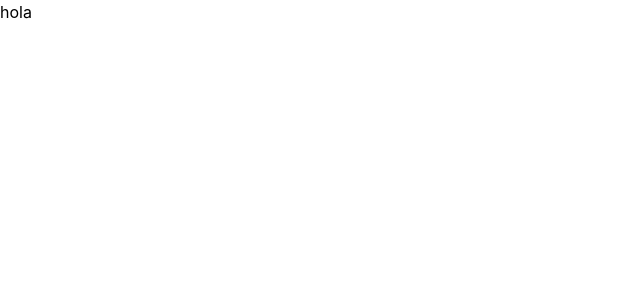
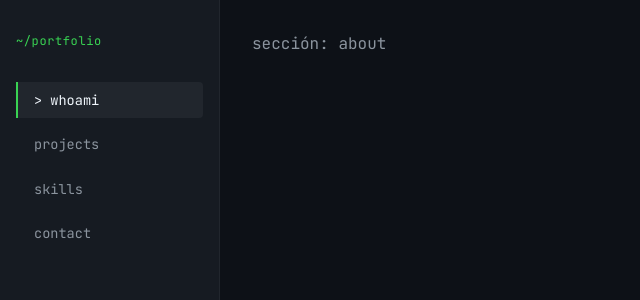
Before and after one commit to Jasu17/Jasu17.github.io, a React (Vite) app: page / in a window 1280 px wide. Shown: the top 300 px of the page, without its empty margins (0-640 px from the left). Built offline with nearby package versions, Linux system fonts and the light colour scheme.

Commit message:
feat: add sidebar navigation with active state

```diff
--- a/index.html
+++ b/index.html
@@ -4,6 +4,9 @@
     <meta charset="UTF-8" />
     <link rel="icon" type="image/svg+xml" href="/favicon.svg" />
     <meta name="viewport" content="width=device-width, initial-scale=1.0" />
+    <link rel="preconnect" href="https://fonts.googleapis.com" />
+    <link rel="preconnect" href="https://fonts.gstatic.com" crossorigin />
+    <link href="https://fonts.googleapis.com/css2?family=Inter:wght@400;500;600&family=JetBrains+Mono:wght@400;500;700&display=swap" rel="stylesheet" />
     <title>jasu17-github-io</title>
   </head>
   <body>
--- a/src/App.jsx
+++ b/src/App.jsx
@@ -1,7 +1,22 @@
+import { useState } from 'react'
+import Sidebar from './components/Sidebar'
+
 export default function App() {
+  const [active, setActive] = useState('about')
+
   return (
-    <div>
-      <h1>hola</h1>
+    <div style={{ display: 'flex' }}>
+      <Sidebar active={active} onNavigate={setActive} />
+      <main style={{
+        marginLeft: '220px',
+        padding: '2rem',
+        minHeight: '100vh',
+        width: '100%',
+      }}>
+        <p style={{ fontFamily: 'JetBrains Mono, monospace', color: 'var(--color-muted)' }}>
+          sección: {active}
+        </p>
+      </main>
     </div>
   )
 }
--- /dev/null
+++ b/src/components/Sidebar.jsx
@@ -0,0 +1,56 @@
+const navItems = [
+  { id: 'about',    label: 'whoami' },
+  { id: 'projects', label: 'projects' },
+  { id: 'skills',   label: 'skills' },
+  { id: 'contact',  label: 'contact' },
+]
+
+export default function Sidebar({ active, onNavigate }) {
+  return (
+    <aside style={{
+      width: '220px',
+      minHeight: '100vh',
+      backgroundColor: 'var(--color-surface)',
+      borderRight: '1px solid var(--color-border)',
+      padding: '2rem 1rem',
+      display: 'flex',
+      flexDirection: 'column',
+      gap: '0.5rem',
+      position: 'fixed',
+      top: 0,
+      left: 0,
+    }}>
+      <div style={{
+        fontFamily: 'JetBrains Mono, monospace',
+        color: 'var(--color-accent)',
+        fontSize: '0.75rem',
+        marginBottom: '1.5rem',
+        letterSpacing: '0.05em',
+      }}>
+        ~/portfolio
+      </div>
+
+      {navItems.map(item => (
+        <button
+          key={item.id}
+          onClick={() => onNavigate(item.id)}
+          style={{
+            background: active === item.id ? 'var(--color-border)' : 'transparent',
+            border: 'none',
+            borderLeft: active === item.id ? '2px solid var(--color-accent)' : '2px solid transparent',
+            color: active === item.id ? 'var(--color-text)' : 'var(--color-muted)',
+            fontFamily: 'JetBrains Mono, monospace',
+            fontSize: '0.85rem',
+            padding: '0.5rem 1rem',
+            cursor: 'pointer',
+            textAlign: 'left',
+            borderRadius: '0 4px 4px 0',
+            transition: 'all 0.15s ease',
+          }}
+        >
+          {active === item.id ? '> ' : '  '}{item.label}
+        </button>
+      ))}
+    </aside>
+  )
+}
--- a/src/index.css
+++ b/src/index.css
@@ -1 +1,26 @@
 @import "tailwindcss";
+
+:root {
+  --color-bg:        #0D1117;
+  --color-surface:   #161B22;
+  --color-border:    #21262D;
+  --color-accent:    #39D353;
+  --color-text:      #F0F6FC;
+  --color-muted:     #8B949E;
+}
+
+* {
+  box-sizing: border-box;
+  margin: 0;
+  padding: 0;
+}
+
+body {
+  background-color: var(--color-bg);
+  color: var(--color-text);
+  font-family: 'Inter', sans-serif;
+}
+
+.font-mono {
+  font-family: 'JetBrains Mono', monospace;
+}
```
